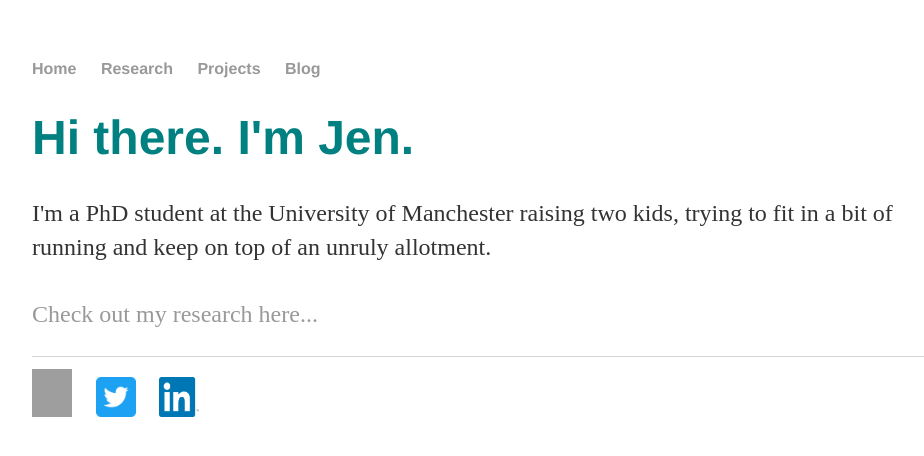
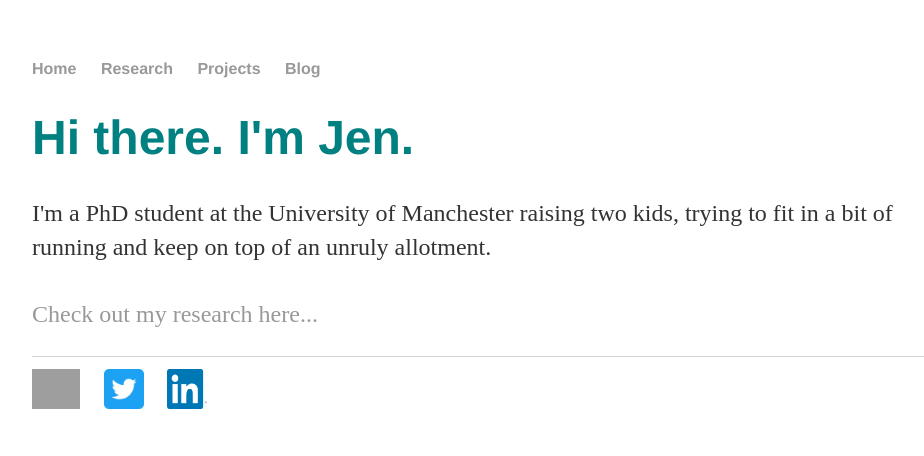
Before and after one commit to jendmurphy/jendmurphy.github.io, a Jekyll site: the page built from index.html, in a window 1280 px wide. Shown: the top 456 px of the page, without its empty margins (160-1084 px from the left). Built offline with Jekyll 4.4.1, drawn with Linux system fonts in a browser that asks for light colours; grey boxes are pictures that could not be loaded.

Commit message:
Update default.html

```diff
--- a/_layouts/default.html
+++ b/_layouts/default.html
@@ -26,7 +26,7 @@
 {% if site.github_username %}
   <li>
     <a href="https://github.com/{{ site.github_username }}">
-      <img src="/images/Octocat.png" alt = "image" height="48" width="40">
+      <img src="/images/Octocat.png" alt = "image" height="40" width="48">
 	  </a></li>
 {% endif %}
 
```
